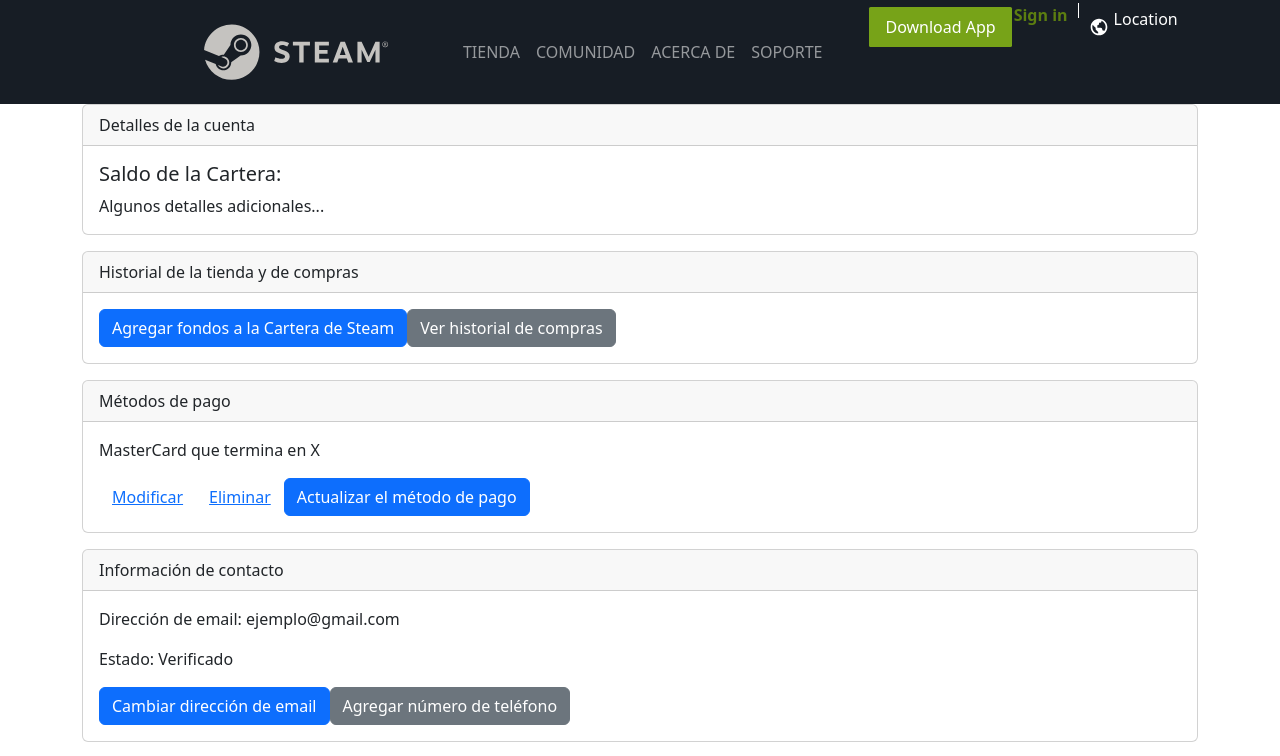
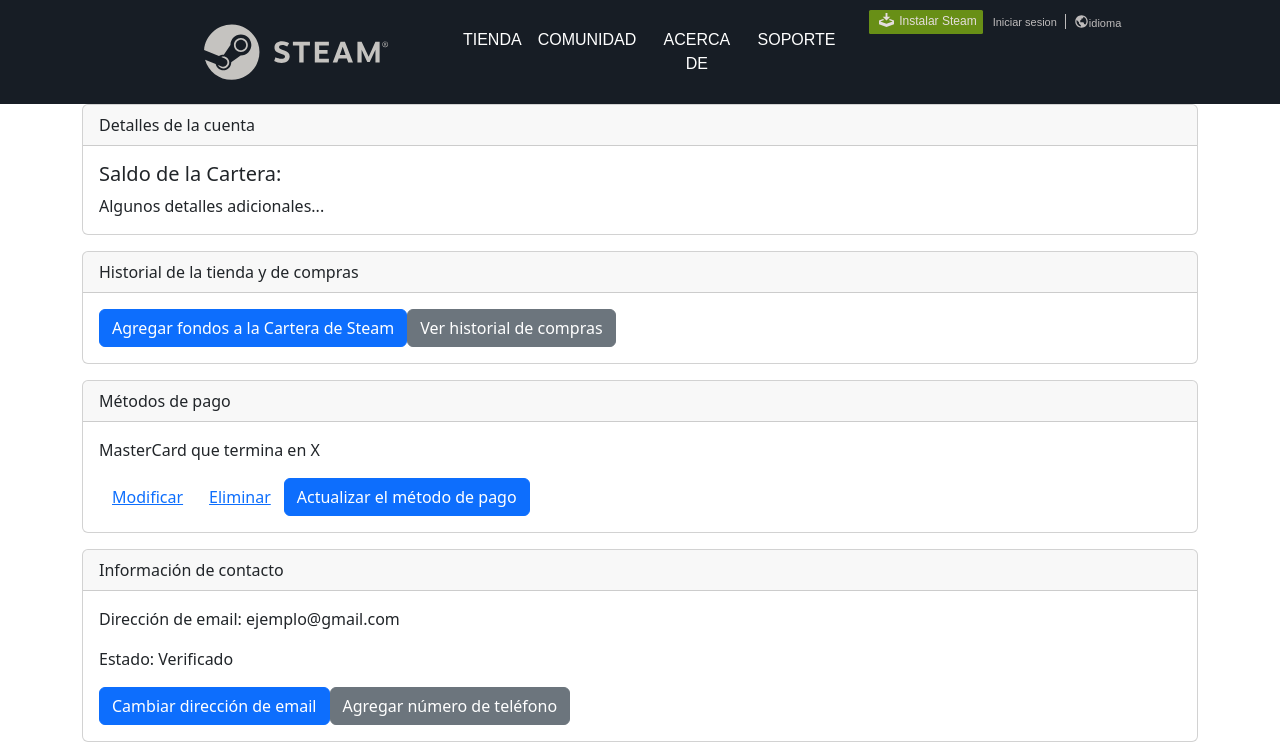
Before and after one commit to MarcosGero/Steam-Front, a React (Create React App) app: page /account-details in a window 1280 px wide. Shown: the top 756 px of the page. Built offline with nearby package versions, Linux system fonts and the light colour scheme; no server answers.

Commit message:
aesthetic changes

```diff
--- a/src/components/Footer.js
+++ b/src/components/Footer.js
@@ -4,7 +4,7 @@
 
 const Footer = () => {
     return (
-      <footer className="bg-dark text-footer py-3">
+      <footer className="text-footer py-3">
         <Container className="mt-1 container-alignment">
         <Row className="mt-1 text-center">
             <Col>
--- a/src/components/NavigationBar.js
+++ b/src/components/NavigationBar.js
@@ -4,6 +4,7 @@
 import { useNavigate } from 'react-router-dom';
 import { useAuthUserContext, useLogOutContext } from "../components/AuthProvider"; // Importa el contexto necesario
 import { BiWorld } from 'react-icons/bi'; // Asegúrate de importar los íconos necesarios
+import { ImDownload } from 'react-icons/im';
 
 
 const NavigationBar = () => {
@@ -38,11 +39,11 @@
           </Navbar.Brand>
         </div>
         <Container className='navoptions'>
-          <Nav className="me-auto">
-            <Nav.Link href="#home">TIENDA</Nav.Link>
-            <Nav.Link href="#link">COMUNIDAD</Nav.Link>
-            <Nav.Link href="#link">ACERCA DE</Nav.Link>
-            <Nav.Link href="#link">SOPORTE</Nav.Link>
+          <Nav className="navlinks">
+            <Nav.Link className='navlink' href="#home">TIENDA</Nav.Link>
+            <Nav.Link className='navlink' href="#link">COMUNIDAD</Nav.Link>
+            <Nav.Link className='navlink' href="#link">ACERCA DE</Nav.Link>
+            <Nav.Link className='navlink' href="#link">SOPORTE</Nav.Link>
           </Nav>
         </Container>
         <Container className='navoptions'>
@@ -63,12 +64,15 @@
               </>
             ) : (
               <>
-              <button className="rectangular-button">Download App</button>
-              <div className="navtext2">Sign in</div>
-              <div className="divider"></div>
-              <div className="location-container">
+              <button className="rectangular-button">
+                <ImDownload className="download-icon mr-2" />
+                  Instalar Steam
+                </button>
+              <div onClick={handleRequest} className="navtext2">Iniciar sesion</div>
+              <div className="navtext2 divider"></div>
+              <div className="location-container navtext2">
                 <BiWorld className="location-icon" />
-                <p>Location</p>
+                <p>idioma</p>
               </div>
             </>
             )}
--- a/src/components/footer.css
+++ b/src/components/footer.css
@@ -1,6 +1,6 @@
 footer {
   font-size: 12px;
-  background-color: #1b2838;
+  background-color: #181C24;
 }
 .text-footer {
   color: #bebcbc;
--- a/src/components/navbar.css
+++ b/src/components/navbar.css
@@ -7,7 +7,21 @@
     height: 7vh;
     width: auto;
 }
+.navlinks {
+  font-weight: 350;
+  color: white !important;
+}
+/*if hover then turn the text blue and add an underscore**/
+.navlink:hover {
+  color: #1A9FFF !important;
+  text-decoration: underline;
+  text-decoration-color: #1A9FFF;
+  text-decoration-thickness: 2px;
 
+}
+.navlink{
+  color: white !important;
+}
 .navoptions {
     margin-left: 0px !important;
     width: 60% !important;
@@ -15,6 +29,8 @@
 
 .navitems {
     margin-left: 15% !important;
+    font-family: 'Motiva Sans', sans-serif;
+    font-size: 16px;
 }
 
 .navtext {
@@ -26,30 +42,49 @@
 }
 
 .rectangular-button {
-    background-color: #77a318; /* Color verde oscuro */
+    background-color: #688f16; /* Color verde oscuro */
     border: none;
-    color: white;
-    padding: 8px 16px;
+    color: rgb(229, 221, 221);
     text-align: center;
     text-decoration: none;
     display: inline-block;
-    font-size: 16px;
+    font-size: 12px;
+    height: 3vh;
+    width: auto;
     margin: 4px 2px;
     cursor: pointer;
     border-radius: 0.1rem;
+  }
+  /*make the button slighty desaturated when hovering*/
+  .rectangular-button:hover {
+    background-color:  #84b51b;
+    color: white;
+  }
+
+  .location-icon {
+    width: 15px;
+    height: 15px;
+    margin-bottom: 2.5vh;
+
   }
   /* División vertical */
 .divider {
     height: 15px;
     width: 1px;
-    background-color: white;
-    margin: 0 10px;
+    background-color: rgb(190, 187, 187);
   }
   .navtext2 {
-    color: #5c7e10; /* Color verde para texto no autenticado */
-    font-weight: bold;
+    color:  rgb(190, 187, 187); /* Color verde para texto no autenticado */
+    text-align: center;
+    font-family: 'Motiva Sans', sans-serif;
+    font-size: 11px;
+    margin-top: 1vh;
+    margin-left: 1vh;
   }
-
+  .navtext2:hover {
+    color: white; /* Color blanco al pasar el mouse */
+    cursor: pointer;
+  }
   .navtext:hover {
     color: white; /* Color blanco al pasar el mouse */
   }
@@ -57,11 +92,10 @@
 .location-container {
     display: flex;
     align-items: center;
-    color: white;
   }
 
-  .location-icon {
-    width: 20px;
-    height: 20px;
-    margin-right: 5px;
+.download-icon{
+    width: 15px;
+    height: 15px;
+    margin: 0.1vh 0.6vh 0.5vh 0.5vh;
   }
--- a/src/pages/Login.css
+++ b/src/pages/Login.css
@@ -62,6 +62,7 @@
   width: 270px !important;
   height: 47px !important;
   background-color: #0cb4ff !important;
+  padding: 0px !important;
 }
 
 .logincard{
@@ -122,7 +123,7 @@
   width: 154px;
   height: 30px;
   background-color: #0cb4ff !important;
-
+  padding: 4px !important;
 }
 
 
--- a/src/pages/Login.js
+++ b/src/pages/Login.js
@@ -40,14 +40,14 @@
 
                   <Form.Group className="mb-3">
                     <Form.Control className="forms text-white" type="text" value={username}
-                          onChange={(e) => setUsername(e.target.value)} placeholder="Nombre de usuario" />
+                          onChange={(e) => setUsername(e.target.value)}/>
                   </Form.Group>
 
                   <h5 className="text-left text2">CONTRASEÑA</h5>
 
                   <Form.Group className="mb-3">
                     <Form.Control className="forms text-white" type="password" value={password}
-                          onChange={(e) => setPassword(e.target.value)} placeholder="Contraseña" />
+                          onChange={(e) => setPassword(e.target.value)}/>
                   </Form.Group>
 
                   <Form.Group className="text-left text2">
```
